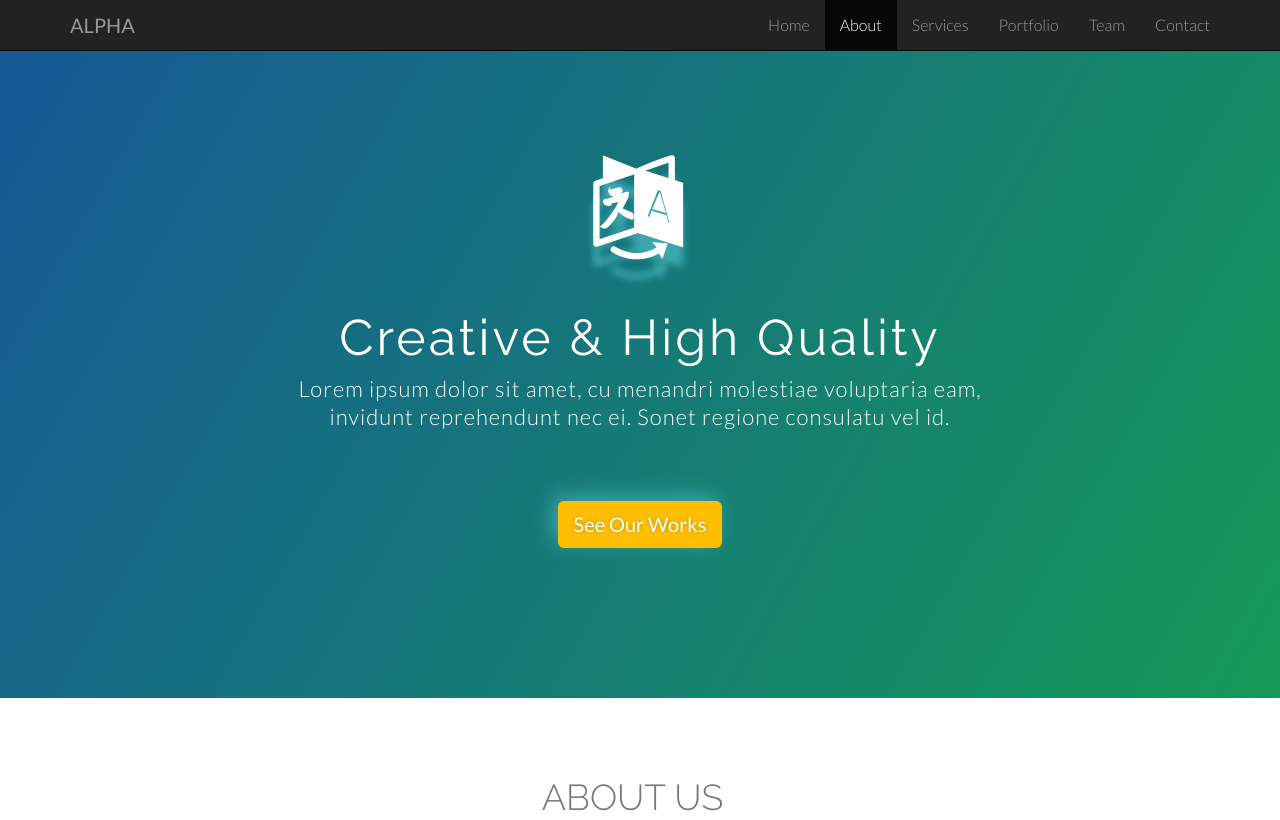
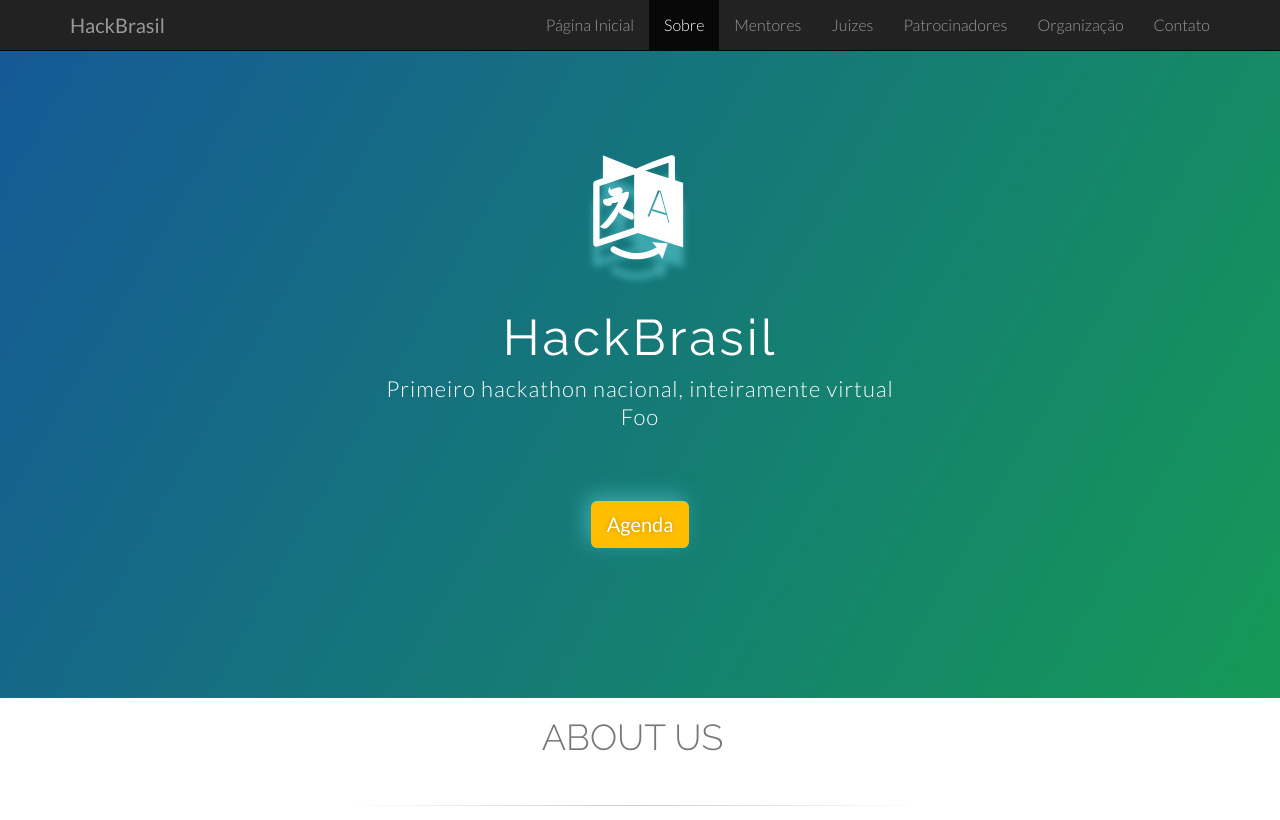
Before and after one commit to viniciusd/HackBrasil, a plain HTML site: page Dev/index.html in a window 1280 px wide. Shown: the top 820 px of the page. Drawn offline with Linux system fonts and the light colour scheme.

Commit message:
Algumas modificações na primeira página

```diff
--- a/Dev/index.html
+++ b/Dev/index.html
@@ -5,7 +5,7 @@
 <meta name="viewport" content="width=device-width, initial-scale=1.0">
 <meta name="description" content="">
 <meta name="author" content="">
-<title>ALPHA</title>
+<title>HackBrasil</title>
 
 <!-- Bootstrap core CSS -->
 <link href="assets/css/bootstrap.css" rel="stylesheet">
@@ -35,15 +35,16 @@
     <div class="container">
       <div class="navbar-header">
         <button type="button" class="navbar-toggle" data-toggle="collapse" data-target=".navbar-collapse"> <span class="icon-bar"></span> <span class="icon-bar"></span> <span class="icon-bar"></span> </button>
-        <a class="navbar-brand" href="#home">ALPHA</a> </div>
+        <a class="navbar-brand" href="#home">HackBrasil</a> </div>
       <div class="navbar-collapse collapse">
         <ul class="nav navbar-nav navbar-right">
-          <li><a href="#home" class="smoothScroll">Home</a></li>
-          <li> <a href="#about" class="smoothScroll"> About</a></li>
-          <li> <a href="#services" class="smoothScroll"> Services</a></li>
-          <li> <a href="#portfolio" class="smoothScroll"> Portfolio</a></li>
-          <li> <a href="#team" class="smoothScroll"> Team</a></li>
-          <li> <a href="#contact" class="smoothScroll"> Contact</a></li>
+          <li><a href="#home" class="smoothScroll">Página Inicial</a></li>
+	  <li> <a href="#sobre" class="smoothScroll"> Sobre</a></li>
+	  <li> <a href="#mentores" class="smoothScroll"> Mentores</a></li>
+          <li> <a href="#juizes" class="smoothScroll"> Juizes</a></li>
+          <li> <a href="#patrocinadores" class="smoothScroll"> Patrocinadores</a></li>
+          <li> <a href="#team" class="smoothScroll"> Organização</a></li>
+          <li> <a href="#contact" class="smoothScroll"> Contato</a></li>
         </ul>
       </div>
       <!--/.nav-collapse -->
@@ -54,15 +55,15 @@
 <!-- ==== HEADERWRAP ==== -->
 <div id="headerwrap" name="home">
   <header class="clearfix"> <i class="fa fa-language icon"></i>
-    <h1>Creative & High Quality</h1>
-    <p>Lorem ipsum dolor sit amet, cu menandri molestiae voluptaria eam,<br>
-      invidunt reprehendunt nec ei. Sonet regione consulatu vel id.</p>
-    <a href="#portfolio" class="smoothScroll btn btn-lg">See Our Works</a> </header>
+    <h1>HackBrasil</h1>
+    <p>Primeiro hackathon nacional, inteiramente virtual<br>
+      Foo</p>
+    <a href="#portfolio" class="smoothScroll btn btn-lg">Agenda</a> </header>
 </div>
 <!-- /headerwrap -->
 
 <!-- ==== ABOUT ==== -->
-<div id="about" name="about">
+<div id="sobre" name="about">
   <div class="container">
     <div class="row white">
       <h2 class="centered">ABOUT US</h2>
```
